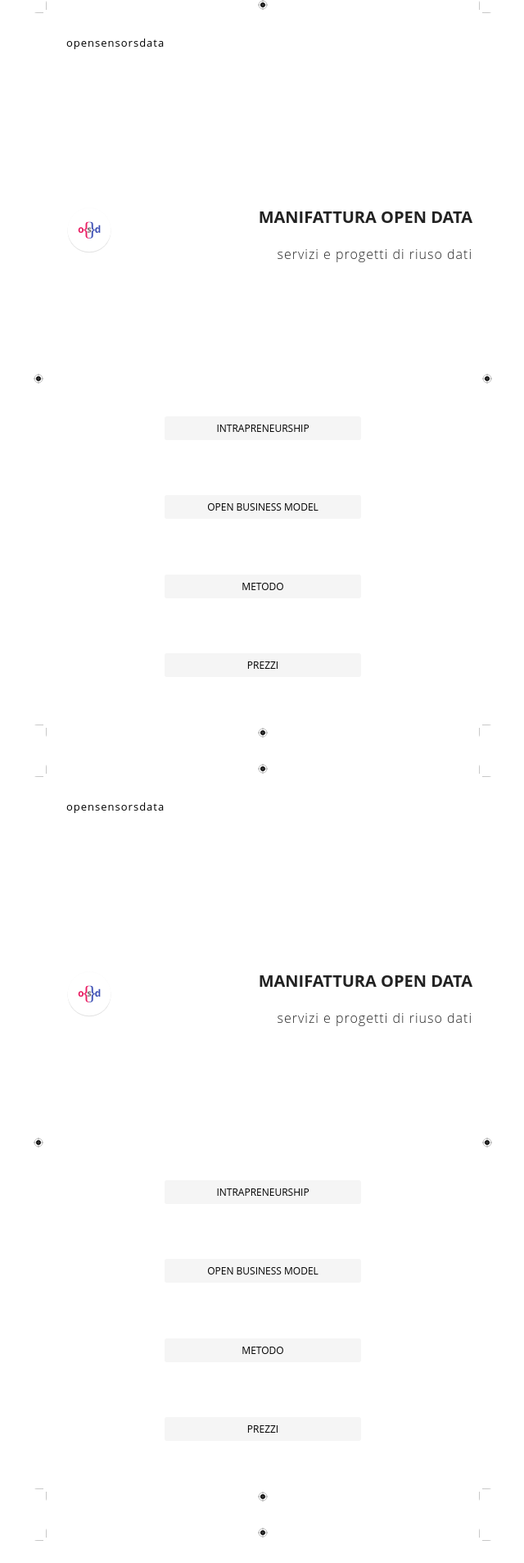
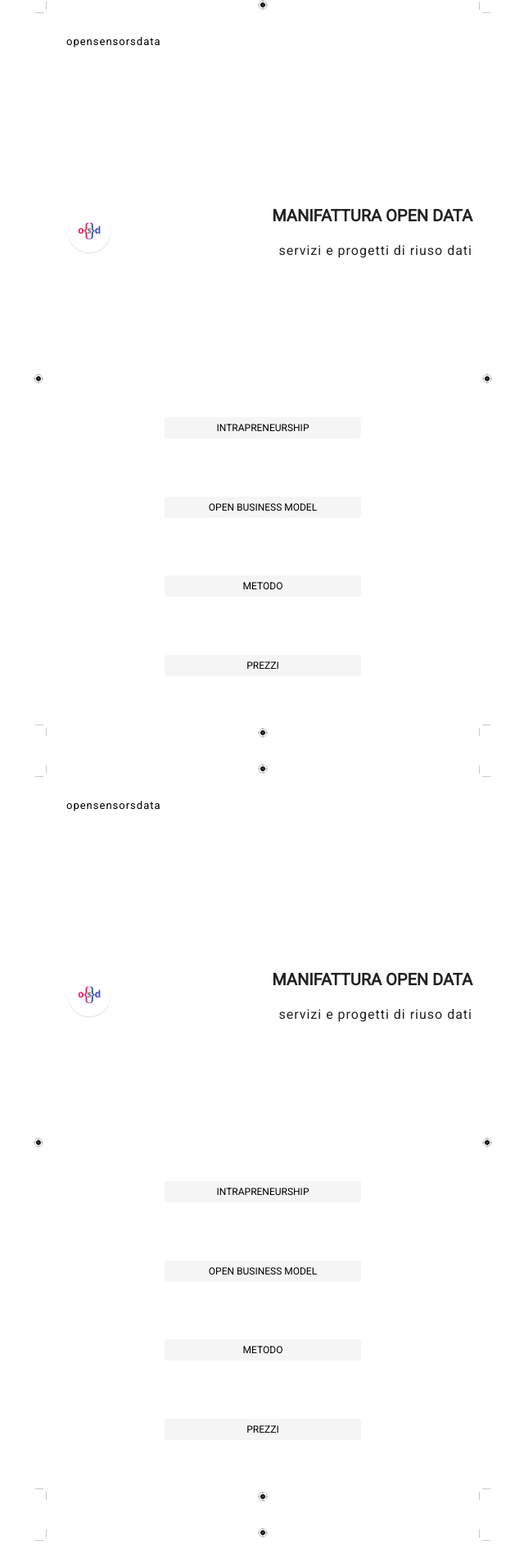
Before and after one commit to soburei/soburei.github.io, a Jekyll site: the page built from index.md, in a window 1280 px wide. Shown: the top 1907 px of the page at 82% size, without its empty margins (319-959 px from the left). Built offline with Jekyll 4.4.1, drawn with Linux system fonts in a browser that asks for light colours.

Commit message:
insert import font in css

```diff
--- a/_includes/style.scss
+++ b/_includes/style.scss
@@ -1,3 +1,5 @@
+@import url('https://fonts.googleapis.com/css?family=Roboto');
+
 @import "base/variables";
 @import "base/normalize";
 @import "base/syntax";
--- a/_sass/base/variables.sass
+++ b/_sass/base/variables.sass
@@ -1,4 +1,4 @@
-$fontSans: "Open Sans", Helvetica, Arial, sans-serif
+$fontSans: "Roboto", Helvetica, Arial, sans-serif
 $fontMonospace: "Consolas", Liberation Mono, Menlo, Courier, monospace
 
 $alpha: #000
```
Also changed, not shown: 4 other files.
